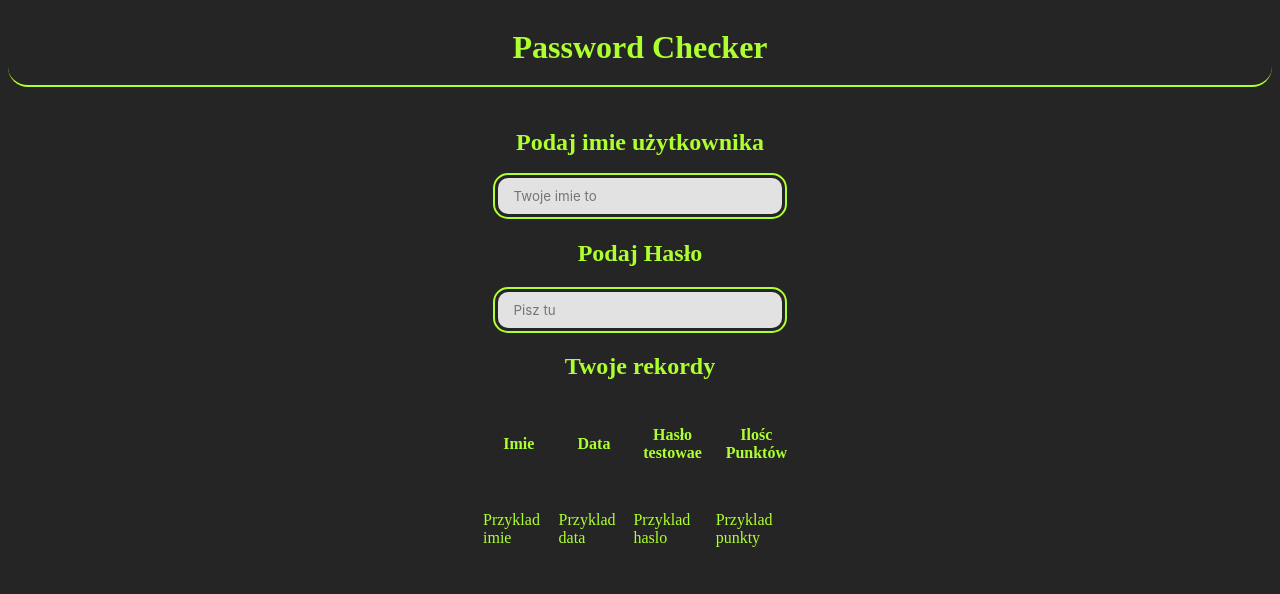
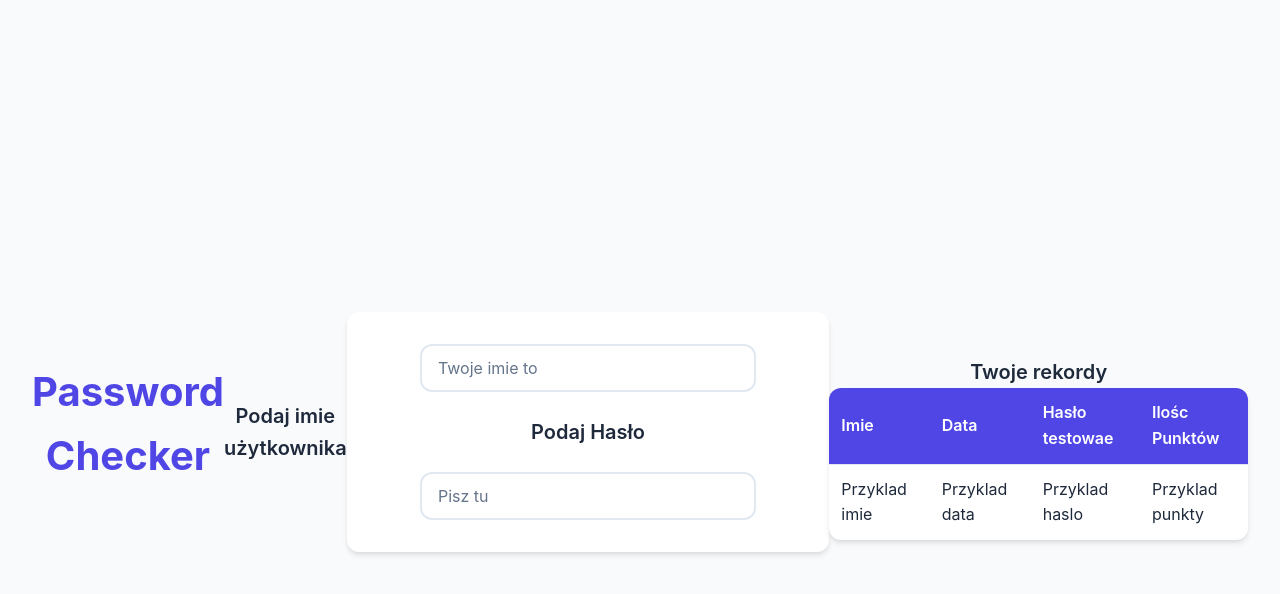
Before and after one commit to Izikini/password-checker, a React (Vite) app: page / in a window 1280 px wide. Shown: the top 594 px of the page. Built offline with nearby package versions, Linux system fonts and the light colour scheme.

Commit message:
Small changes

```diff
--- a/src/App.css
+++ b/src/App.css
@@ -1,54 +1,144 @@
-body{
-  background-color: rgb(37, 37, 37);
-  color: greenyellow;
+/* Modern and user-friendly CSS for Password Checker */
+
+:root {
+  --primary-color: #4f46e5;
+  --secondary-color: #7c3aed;
+  --background-color: #f8fafc;
+  --card-background: #ffffff;
+  --text-color: #1e293b;
+  --text-muted: #64748b;
+  --border-color: #e2e8f0;
+  --shadow: 0 4px 6px -1px rgba(0, 0, 0, 0.1), 0 2px 4px -1px rgba(0, 0, 0, 0.06);
+  --shadow-hover: 0 10px 15px -3px rgba(0, 0, 0, 0.1), 0 4px 6px -2px rgba(0, 0, 0, 0.05);
+  --border-radius: 12px;
+  --transition: all 0.3s ease;
 }
-#root{
+
+body {
+  background-color: var(--background-color);
+  color: var(--text-color);
+  font-family: -apple-system, BlinkMacSystemFont, 'Segoe UI', Roboto, 'Helvetica Neue', Arial, sans-serif;
+  line-height: 1.6;
+  margin: 0;
+  padding: 0;
+  min-height: 100vh;
+}
+
+#root {
   display: flex;
   justify-content: center;
   align-items: center;
-  flex-direction: column;
+  min-height: 100vh;
+  padding: 2rem;
 }
-#appka{
-  height: 50vh;
-  width: 50%;
+
+#appka {
+  background-color: var(--card-background);
+  border-radius: var(--border-radius);
+  box-shadow: var(--shadow);
+  padding: 2rem;
+  width: 100%;
+  max-width: 500px;
   display: flex;
-  justify-content: space-around;
   flex-direction: column;
   align-items: center;
+  gap: 1.5rem;
+  transition: var(--transition);
 }
+
+#appka:hover {
+  box-shadow: var(--shadow-hover);
+}
+
+h1 {
+  font-size: 2.5rem;
+  font-weight: 700;
+  color: var(--primary-color);
+  margin: 0;
+  text-align: center;
+  margin-bottom: 1rem;
+}
+
+h2 {
+  font-size: 1.25rem;
+  font-weight: 600;
+  color: var(--text-color);
+  margin: 0;
+  text-align: center;
+}
+
 input {
-  width: 40%;
-  border-radius: 10px;
-  outline: 2px solid greenyellow;
-  border: 0;
-  font-family: -apple-system, BlinkMacSystemFont, 'Segoe UI', Roboto, Oxygen, Ubuntu, Cantarell, 'Open Sans', 'Helvetica Neue', sans-serif;
-  background-color: #e2e2e2;
-  outline-offset: 3px;
-  padding: 10px 1rem;
-  transition: 0.25s;
+  width: 100%;
+  max-width: 300px;
+  padding: 0.75rem 1rem;
+  border: 2px solid var(--border-color);
+  border-radius: var(--border-radius);
+  font-size: 1rem;
+  font-family: inherit;
+  background-color: var(--card-background);
+  transition: var(--transition);
+  outline: none;
 }
 
 input:focus {
-  outline-offset: 5px;
-  background-color: #fff
+  border-color: var(--primary-color);
+  box-shadow: 0 0 0 3px rgba(79, 70, 229, 0.1);
 }
-h1{
-  text-align: center;
-  border-radius: 20px;
+
+input::placeholder {
+  color: var(--text-muted);
+}
+
+#user-data {
   width: 100%;
-  height: 7vh;
-  border-bottom: 2px solid greenyellow;
+  margin-top: 2rem;
 }
-#user-data{
-  height: 30vh;
+
+table {
   width: 100%;
-  overflow-x: auto;
-  display: flex;
-  justify-content: space-around;
-  align-items: center;
-  flex-direction: column;
+  border-collapse: collapse;
+  background-color: var(--card-background);
+  border-radius: var(--border-radius);
+  overflow: hidden;
+  box-shadow: var(--shadow);
 }
-table{
-  height: 40vh;
-  width: 25vw;
+
+th, td {
+  padding: 0.75rem;
+  text-align: left;
+  border-bottom: 1px solid var(--border-color);
 }
+
+th {
+  background-color: var(--primary-color);
+  color: white;
+  font-weight: 600;
+}
+
+tr:last-child td {
+  border-bottom: none;
+}
+
+tr:hover {
+  background-color: #f1f5f9;
+}
+
+/* Responsive design */
+@media (max-width: 600px) {
+  #appka {
+    padding: 1.5rem;
+    max-width: 90%;
+  }
+
+  h1 {
+    font-size: 2rem;
+  }
+
+  input {
+    max-width: 100%;
+  }
+
+  table {
+    font-size: 0.875rem;
+  }
+}
--- a/src/App.jsx
+++ b/src/App.jsx
@@ -13,24 +13,6 @@
 
         <h2>Podaj Hasło</h2>
         <input type="text" placeholder='Pisz tu '/>
-        <div id="user-data">
-            <h2>Twoje rekordy</h2>
-            <table>
-              <tr>
-                <th>Imie</th>
-                <th>Data</th>
-                <th>Hasło testowae</th>
-                <th>Ilośc Punktów </th>
-              </tr>
-              <tr>
-                <td>Przyklad imie</td>
-                <td>Przyklad data</td>
-                <td>Przyklad haslo</td>
-                <td>Przyklad punkty </td>
-              </tr>
-           </table>
-        </div>
-
       </div>
 
 
--- /dev/null
+++ b/src/Password_history.jsx
@@ -0,0 +1,30 @@
+import { useState } from 'react'
+import './App.css'
+
+function Password_history() {
+  const [count, setCount] = useState(0)
+
+  return (
+    <>
+         <div id="user-data">
+            <h2>Twoje rekordy</h2>
+            <table>
+              <tr>
+                <th>Imie</th>
+                <th>Data</th>
+                <th>Hasło testowae</th>
+                <th>Ilośc Punktów </th>
+              </tr>
+              <tr>
+                <td>Przyklad imie</td>
+                <td>Przyklad data</td>
+                <td>Przyklad haslo</td>
+                <td>Przyklad punkty </td>
+              </tr>
+           </table>
+        </div>
+    </>
+  )
+}
+
+export default Password_history
--- a/src/main.jsx
+++ b/src/main.jsx
@@ -1,9 +1,11 @@
 import { StrictMode } from 'react'
 import { createRoot } from 'react-dom/client'
 import App from './App.jsx'
+import Password_history from './Password_history.jsx'
 
 createRoot(document.getElementById('root')).render(
   <StrictMode>
     <App />
+    <Password_history />
   </StrictMode>,
 )
```
